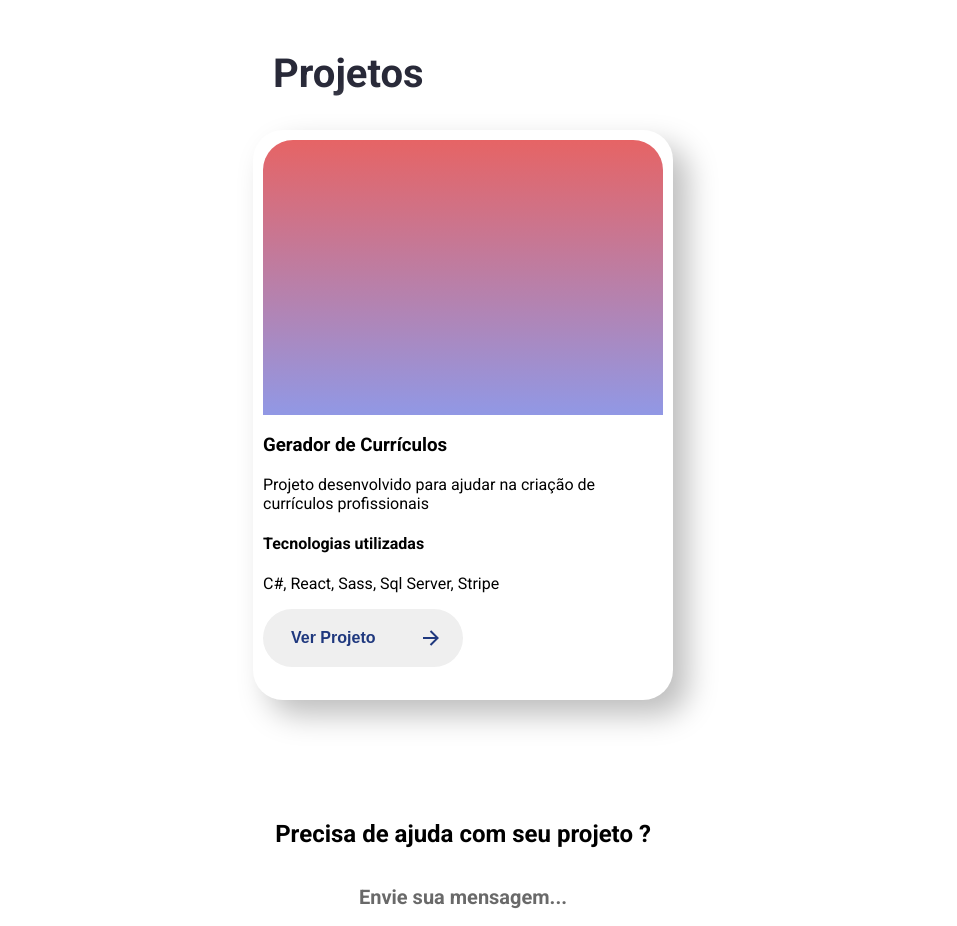
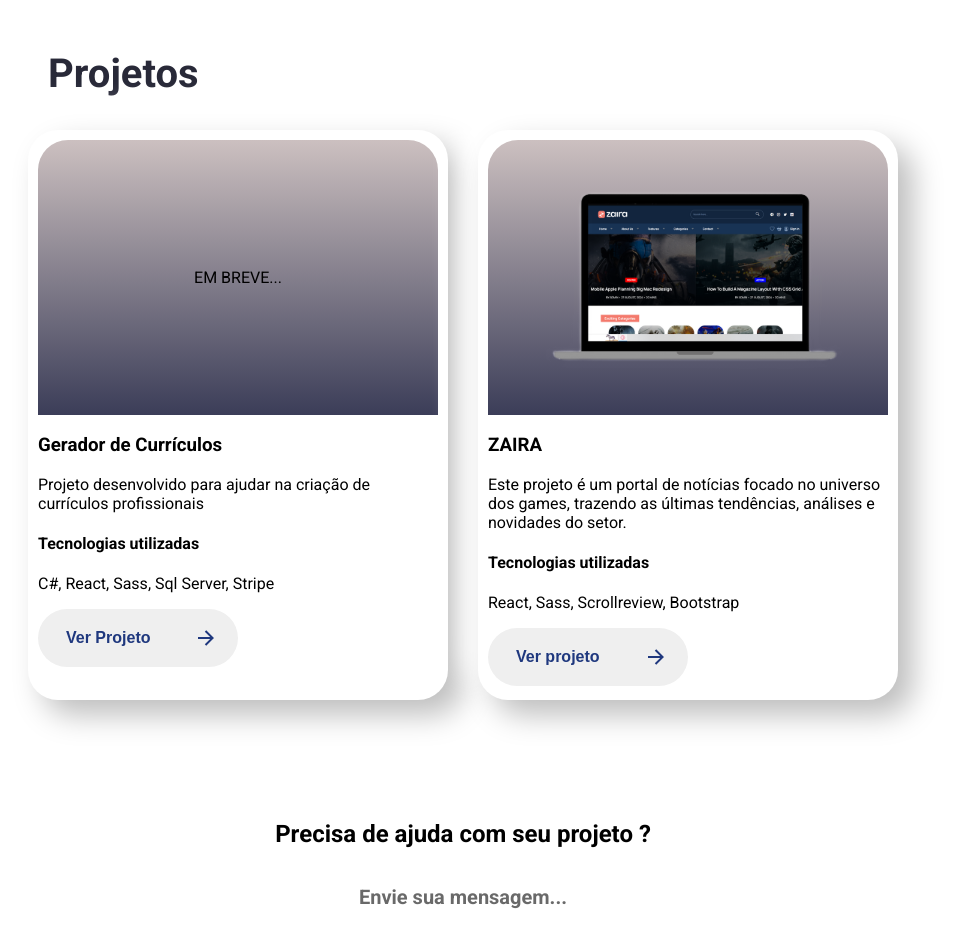
Before and after one commit to gui-rodrgiues2005/Portifolio, a React (Vite) app: page / in a window 1280 px wide. Shown: the part 1480-2406 px from the top of the page, without its empty margins (177-1134 px from the left). Built offline with nearby package versions, Linux system fonts and the light colour scheme.

Commit message:
Adicionando projeto zaira

```diff
--- a/src/app/App.jsx
+++ b/src/app/App.jsx
@@ -17,6 +17,8 @@
 import ScrollReveal from 'scrollreveal';
 import 'bootstrap-icons/font/bootstrap-icons.css';
 import emailjs from '@emailjs/browser';
+import mockupZara from '../assets/mockupZara.svg';
+
 
 function App() {
   const [selecOption, setSelectOption] = useState('');
@@ -233,9 +235,10 @@
 
         <section className='page4' id='meus-trabalhos'>
           <h2>Projetos</h2>
+          <div className='projetos'>
             <div className='works'>
               <div className='card'>
-              <div className='img'></div>
+                <div className='img'>EM BREVE...</div>
                 <h3>Gerador de Currículos</h3>
                 <p>Projeto desenvolvido para ajudar na criação de currículos profissionais</p>
                 <h4>Tecnologias utilizadas</h4>
@@ -252,6 +255,35 @@
                 </button>
               </div>
               {/* Mais cards aqui */}
+            </div>
+
+            <div className='works'>
+              <div className='card'>
+                <div className='img'>
+                  <img src={mockupZara}></img>
+                </div>
+                <h3>ZAIRA</h3>
+                <p>Este projeto é um portal de notícias focado no universo dos games, trazendo as últimas tendências, análises e novidades do setor. </p>
+                <h4>Tecnologias utilizadas</h4>
+                <p>React, Sass, Scrollreview, Bootstrap</p>
+                <button className="animated-button">
+                  <svg xmlns="http://www.w3.org/2000/svg" className="arr-2" viewBox="0 0 24 24">
+                    <path d="M16.1716 10.9999L10.8076 5.63589L12.2218 4.22168L20 11.9999L12.2218 19.778L10.8076 18.3638L16.1716 12.9999H4V10.9999H16.1716Z" />
+                  </svg>
+                  <span className="text">
+                    <a href="https://zaiira.netlify.app" target="_blank" rel="noopener noreferrer">
+                      Ver projeto
+                    </a>
+                  </span>
+
+                  <span className="circle"></span>
+                  <svg xmlns="http://www.w3.org/2000/svg" className="arr-1" viewBox="0 0 24 24">
+                    <path d="M16.1716 10.9999L10.8076 5.63589L12.2218 4.22168L20 11.9999L12.2218 19.778L10.8076 18.3638L16.1716 12.9999H4V10.9999H16.1716Z" />
+                  </svg>
+                </button>
+              </div>
+              {/* Mais cards aqui */}
+            </div>
           </div>
         </section>
 
--- a/src/app/App.scss
+++ b/src/app/App.scss
@@ -240,9 +240,15 @@
 
 .page4 {
     display: flex;
-    flex-direction: column;
     margin-top: 150px;
     margin-bottom: 100px;
+    flex-direction: column;
+
+    .projetos {
+        display: flex;
+        align-items: center;
+        gap: 30px;
+    }
 
     h2 {
         color: #282938;
@@ -277,10 +283,14 @@
         height: 50%;
         border-top-left-radius: 30px;
         border-top-right-radius: 30px;
-        background: linear-gradient(#e66465, #9198e5);
+        background: linear-gradient(#ccc0c0, #3b3d58);
         display: flex;
-        align-items: top;
-        justify-content: right;
+        align-items: center;
+        justify-content: center;
+
+        img {
+            width: 25vw;
+        }
     }
 
 
@@ -342,6 +352,11 @@
         z-index: 1;
         transform: translateX(-12px);
         transition: all 0.8s cubic-bezier(0.23, 1, 0.32, 1);
+
+        a {
+            color: #1f387e;
+            text-decoration: none;
+        }
     }
 
     .animated-button:hover {
```
Also changed, not shown: src/assets/mockupZara.svg (added). Lines whose indentation alone changed are shown as unchanged.
